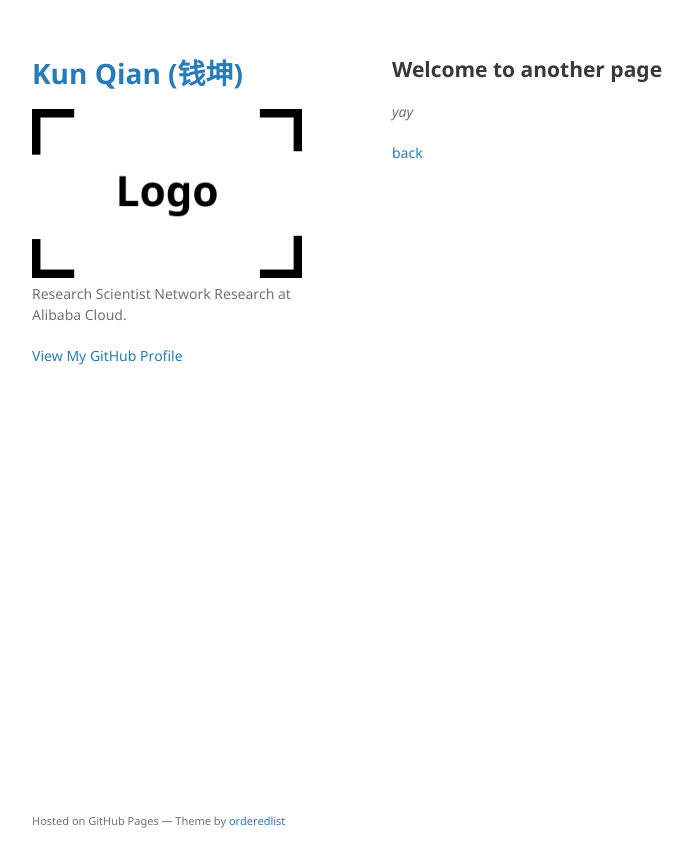
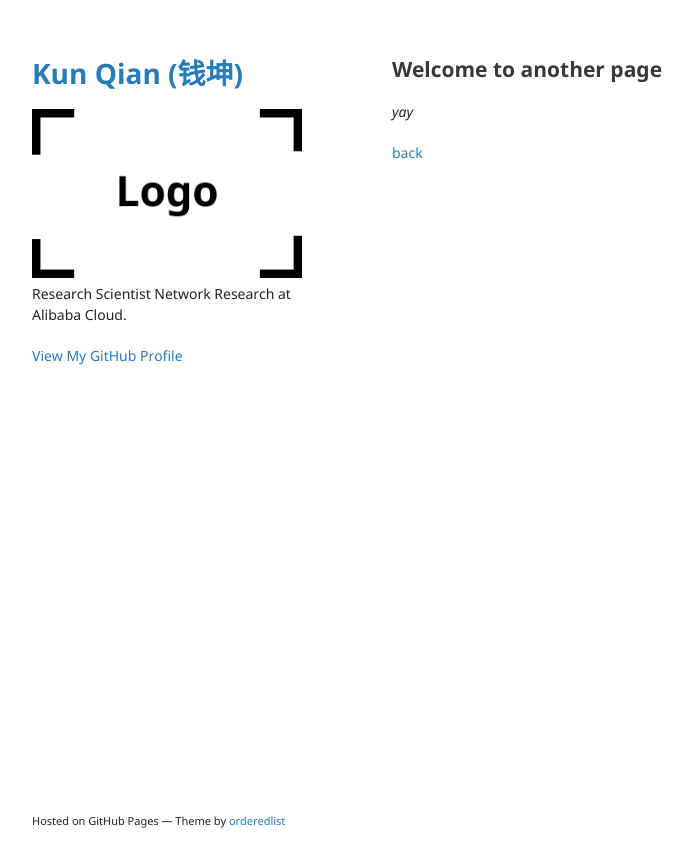
Before and after one commit to qiankun11516/qiankun11516.github.io, a Jekyll site: the page built from another-page.md, in a window 1280 px wide. Shown: the top 867 px of the page, without its empty margins (178-871 px from the left). Built offline with Jekyll 4.4.1, drawn with Linux system fonts in a browser that asks for light colours; our own code applies the rules of GitHub Pages for plain Markdown files.

Commit message:
change color

```diff
--- a/_config.yml
+++ b/_config.yml
@@ -2,5 +2,5 @@ title: Kun Qian (钱坤)
 logo: /assets/img/logo.png
 description: Research Scientist Network Research at Alibaba Cloud.
 #show_downloads: true
-google_analytics:
-theme: jekyll-theme-minimal
+#google_analytics:
+#theme: jekyll-theme-minimal
--- a/_sass/jekyll-theme-minimal.scss
+++ b/_sass/jekyll-theme-minimal.scss
@@ -5,7 +5,7 @@ body {
   background-color: #fff;
   padding:50px;
   font: 14px/1.5 "Noto Sans", "Helvetica Neue", Helvetica, Arial, sans-serif;
-  color:#727272;
+  color:#222;
   font-weight:400;
 }
 
```
